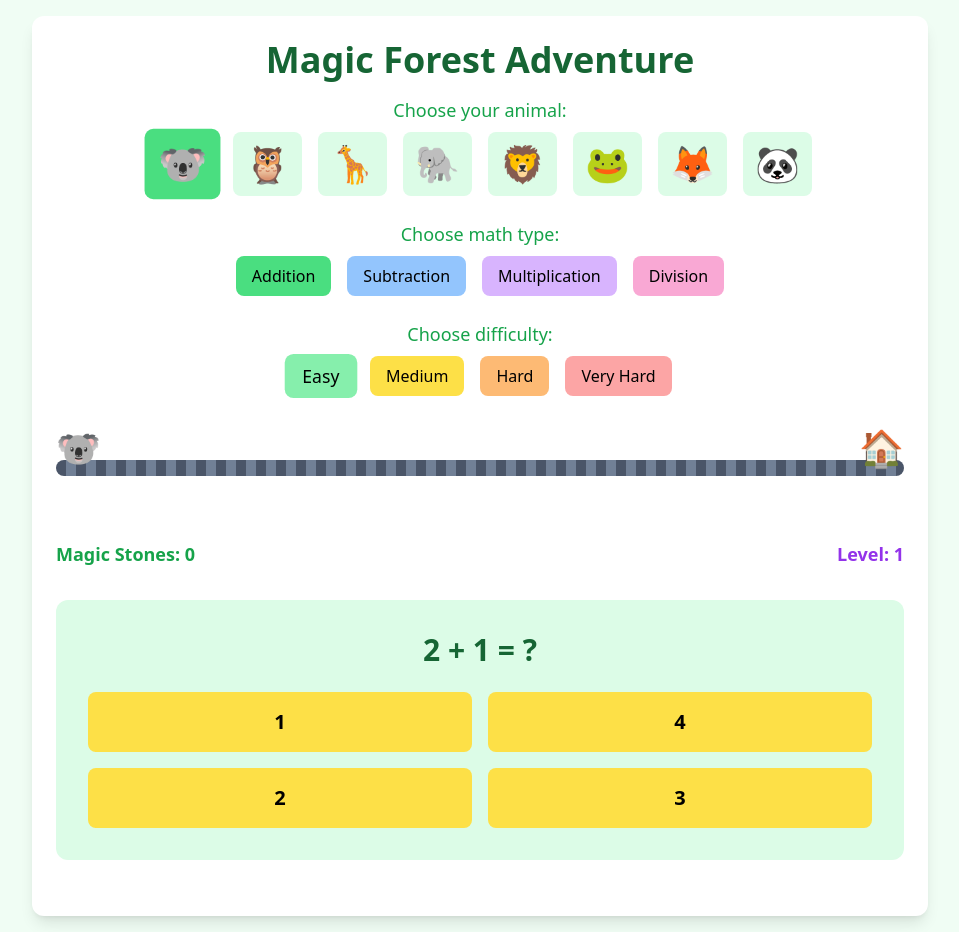
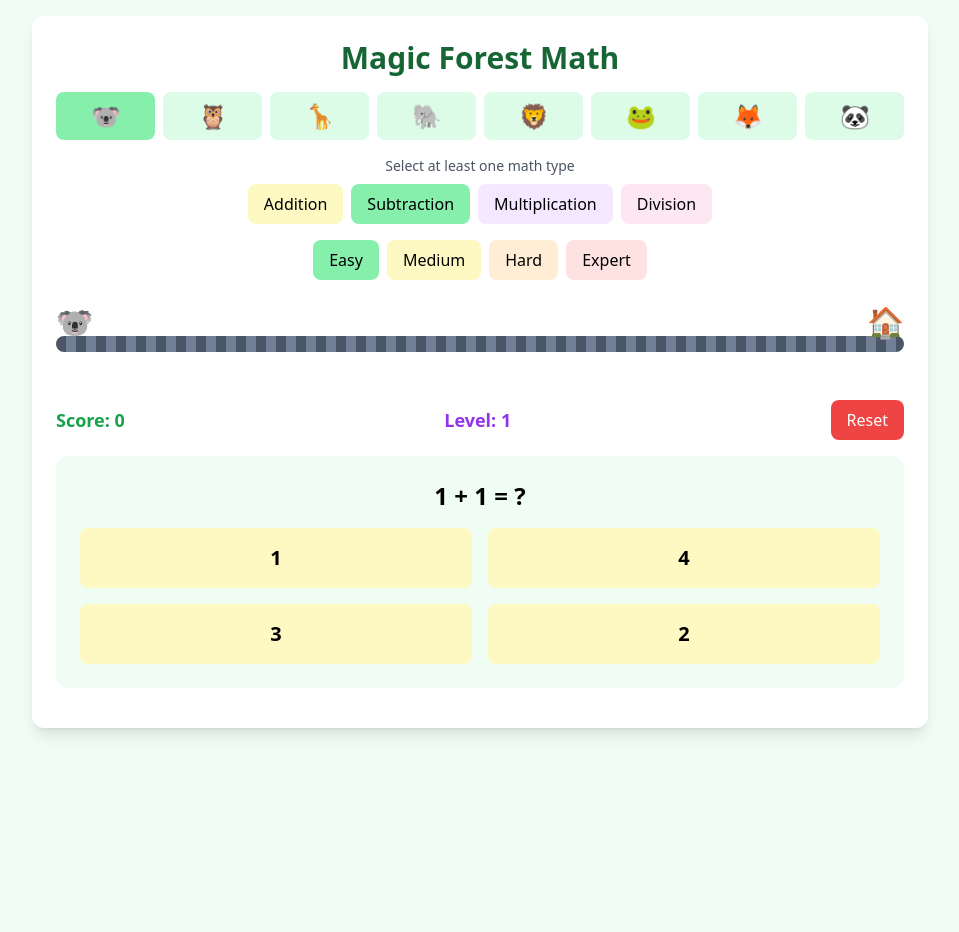
Before and after one commit to huynhkhanhduc/hello, a plain HTML site: page docs/magic-forest-math.html in a window 1280 px wide. Both pictures are taken after a click on the button "Easy". Shown: the whole page, without its empty margins (160-1119 px from the left). After the commit the page ends 800 px from the top, so only its background shows below. Drawn offline with nearby package versions, Linux system fonts and the light colour scheme.

Commit message:
Fix Bugs

```diff
--- a/docs/magic-forest-math.html
+++ b/docs/magic-forest-math.html
@@ -6,287 +6,230 @@
   <script src="https://cdn.tailwindcss.com"></script>
   <script src="https://cdn.jsdelivr.net/npm/canvas-confetti@1.6.0/dist/confetti.browser.min.js"></script>
   <style>
+    .character {
+      transition: left 0.5s ease;
+    }
+    .character.hopping {
+      animation: hop 0.5s ease;
+    }
     @keyframes hop {
       0%, 100% { transform: translateY(0); }
       50% { transform: translateY(-20px); }
     }
-
-    .character {
-      transition: left 0.5s ease;
+    .progress-path {
+      background: linear-gradient(90deg, #4a5568 50%, #718096 50%);
+      background-size: 20px 100%;
     }
-
-    .character.hopping {
-      animation: hop 0.5s ease;
-    }
-
     .stone-glow {
       animation: glow 2s infinite;
     }
-
     @keyframes glow {
       0%, 100% { box-shadow: 0 0 5px #ffd700; }
       50% { box-shadow: 0 0 20px #ffd700; }
-    }
-
-    .progress-path {
-      background: repeating-linear-gradient(
-        90deg,
-        #4a5568,
-        #4a5568 10px,
-        #718096 10px,
-        #718096 20px
-      );
-    }
-
-    .animal-option {
-      transition: all 0.3s ease;
-      cursor: pointer;
-    }
-
-    .animal-option:hover {
-      transform: scale(1.1);
-    }
-
-    .animal-option.selected {
-      background-color: #4ade80;
-      transform: scale(1.1);
-    }
-
-    .math-type-btn.selected {
-      background-color: #4ade80;
-    }
-
-    .difficulty-btn.selected {
-      transform: scale(1.1);
     }
   </style>
 </head>
 <body class="bg-green-50 min-h-screen p-4">
   <div class="max-w-4xl mx-auto bg-white rounded-xl shadow-lg p-6">
-    <!-- Header -->
-    <div class="text-center mb-8">
-      <h1 class="text-4xl font-bold text-green-800 mb-4">Magic Forest Adventure</h1>
+    <!-- Game Header -->
+    <div class="text-center mb-6">
+      <h1 class="text-3xl font-bold text-green-800">Magic Forest Math</h1>
 
       <!-- Animal Selection -->
-      <div class="mb-6">
-        <h2 class="text-lg text-green-600 mb-2">Choose your animal:</h2>
-        <div class="flex justify-center gap-4 flex-wrap">
-          <div class="animal-option text-4xl p-3 rounded-lg bg-green-100" data-animal="🐨">🐨</div>
-          <div class="animal-option text-4xl p-3 rounded-lg bg-green-100" data-animal="🦉">🦉</div>
-          <div class="animal-option text-4xl p-3 rounded-lg bg-green-100" data-animal="🦒">🦒</div>
-          <div class="animal-option text-4xl p-3 rounded-lg bg-green-100" data-animal="🐘">🐘</div>
-          <div class="animal-option text-4xl p-3 rounded-lg bg-green-100" data-animal="🦁">🦁</div>
-          <div class="animal-option text-4xl p-3 rounded-lg bg-green-100" data-animal="🐸">🐸</div>
-          <div class="animal-option text-4xl p-3 rounded-lg bg-green-100" data-animal="🦊">🦊</div>
-          <div class="animal-option text-4xl p-3 rounded-lg bg-green-100" data-animal="🐼">🐼</div>
+      <div class="my-4">
+        <div class="grid grid-cols-4 sm:grid-cols-8 gap-2">
+          <div class="animal p-2 rounded-lg bg-green-100 cursor-pointer hover:scale-110 transition-transform text-2xl text-center" data-animal="🐨">🐨</div>
+          <div class="animal p-2 rounded-lg bg-green-100 cursor-pointer hover:scale-110 transition-transform text-2xl text-center" data-animal="🦉">🦉</div>
+          <div class="animal p-2 rounded-lg bg-green-100 cursor-pointer hover:scale-110 transition-transform text-2xl text-center" data-animal="🦒">🦒</div>
+          <div class="animal p-2 rounded-lg bg-green-100 cursor-pointer hover:scale-110 transition-transform text-2xl text-center" data-animal="🐘">🐘</div>
+          <div class="animal p-2 rounded-lg bg-green-100 cursor-pointer hover:scale-110 transition-transform text-2xl text-center" data-animal="🦁">🦁</div>
+          <div class="animal p-2 rounded-lg bg-green-100 cursor-pointer hover:scale-110 transition-transform text-2xl text-center" data-animal="🐸">🐸</div>
+          <div class="animal p-2 rounded-lg bg-green-100 cursor-pointer hover:scale-110 transition-transform text-2xl text-center" data-animal="🦊">🦊</div>
+          <div class="animal p-2 rounded-lg bg-green-100 cursor-pointer hover:scale-110 transition-transform text-2xl text-center" data-animal="🐼">🐼</div>
         </div>
       </div>
 
-      <!-- Math Type Selection -->
-      <div class="mb-6">
-        <h2 class="text-lg text-green-600 mb-2">Choose math type:</h2>
-        <div class="flex justify-center gap-4 flex-wrap">
-          <button class="math-type-btn px-4 py-2 rounded-lg bg-yellow-300 hover:bg-yellow-400" data-type="+">Addition</button>
-          <button class="math-type-btn px-4 py-2 rounded-lg bg-blue-300 hover:bg-blue-400" data-type="-">Subtraction</button>
-          <button class="math-type-btn px-4 py-2 rounded-lg bg-purple-300 hover:bg-purple-400" data-type="×">Multiplication</button>
-          <button class="math-type-btn px-4 py-2 rounded-lg bg-pink-300 hover:bg-pink-400" data-type="÷">Division</button>
+      <!-- Math Types -->
+      <div class="my-4">
+        <p class="text-sm text-gray-600 mb-2">Select at least one math type</p>
+        <div class="flex flex-wrap justify-center gap-2">
+          <button class="math-type px-4 py-2 rounded-lg bg-yellow-100 hover:bg-yellow-200" data-type="+">Addition</button>
+          <button class="math-type px-4 py-2 rounded-lg bg-blue-100 hover:bg-blue-200" data-type="-">Subtraction</button>
+          <button class="math-type px-4 py-2 rounded-lg bg-purple-100 hover:bg-purple-200" data-type="×">Multiplication</button>
+          <button class="math-type px-4 py-2 rounded-lg bg-pink-100 hover:bg-pink-200" data-type="÷">Division</button>
         </div>
       </div>
 
-      <!-- Difficulty Selection -->
-      <div class="mb-6">
-        <h2 class="text-lg text-green-600 mb-2">Choose difficulty:</h2>
-        <div class="flex justify-center gap-4 flex-wrap">
-          <button class="difficulty-btn px-4 py-2 rounded-lg bg-green-300 hover:bg-green-400" data-difficulty="easy">Easy</button>
-          <button class="difficulty-btn px-4 py-2 rounded-lg bg-yellow-300 hover:bg-yellow-400" data-difficulty="medium">Medium</button>
-          <button class="difficulty-btn px-4 py-2 rounded-lg bg-orange-300 hover:bg-orange-400" data-difficulty="hard">Hard</button>
-          <button class="difficulty-btn px-4 py-2 rounded-lg bg-red-300 hover:bg-red-400" data-difficulty="very-hard">Very Hard</button>
+      <!-- Difficulty -->
+      <div class="my-4">
+        <div class="flex flex-wrap justify-center gap-2">
+          <button class="difficulty px-4 py-2 rounded-lg bg-green-100 hover:bg-green-200" data-level="easy">Easy</button>
+          <button class="difficulty px-4 py-2 rounded-lg bg-yellow-100 hover:bg-yellow-200" data-level="medium">Medium</button>
+          <button class="difficulty px-4 py-2 rounded-lg bg-orange-100 hover:bg-orange-200" data-level="hard">Hard</button>
+          <button class="difficulty px-4 py-2 rounded-lg bg-red-100 hover:bg-red-200" data-level="expert">Expert</button>
         </div>
       </div>
     </div>
 
-    <!-- Progress Bar -->
-    <div class="relative h-20 mb-8">
+    <!-- Game Area -->
+    <div class="relative h-20 mb-4">
       <div class="progress-path absolute w-full h-4 rounded-full top-8"></div>
-      <div id="character" class="character absolute text-4xl" style="left: 0; top: 0">🐨</div>
-      <div class="home absolute right-0 text-4xl">🏠</div>
+      <div id="character" class="character absolute text-3xl" style="left: 0; top: 0">🐨</div>
+      <div class="absolute right-0 top-0 text-3xl">🏠</div>
     </div>
 
-    <!-- Score and Level -->
-    <div class="flex justify-between mb-8">
-      <div class="text-lg font-bold text-green-600">Magic Stones: <span id="score">0</span></div>
+    <!-- Score Area -->
+    <div class="flex justify-between items-center mb-4">
+      <div class="text-lg font-bold text-green-600">Score: <span id="score">0</span></div>
       <div class="text-lg font-bold text-purple-600">Level: <span id="level">1</span></div>
+      <button id="resetBtn" class="px-4 py-2 bg-red-500 text-white rounded-lg hover:bg-red-600">Reset</button>
     </div>
 
-    <!-- Math Problem -->
-    <div class="bg-green-100 rounded-xl p-8 mb-8 text-center">
-      <div id="problem" class="text-3xl font-bold text-green-800 mb-6"></div>
-      <div id="options" class="grid grid-cols-2 gap-4">
-      </div>
+    <!-- Problem Area -->
+    <div class="bg-green-50 rounded-xl p-6 mb-4">
+      <div id="problem" class="text-2xl font-bold text-center mb-4"></div>
+      <div id="options" class="grid grid-cols-2 gap-4"></div>
     </div>
 
-    <!-- Magic Stones Collection -->
-    <div id="stones" class="flex flex-wrap gap-2">
-    </div>
+    <!-- Stones Collection -->
+    <div id="stones" class="flex flex-wrap gap-2"></div>
 
     <!-- Victory Screen -->
-    <div id="victory" class="hidden fixed inset-0 bg-black bg-opacity-50 flex items-center justify-center">
-      <div class="bg-white rounded-xl p-8 text-center">
-        <h2 class="text-3xl font-extrabold text-green-800 mb-4">🎉 Congratulations! 🎉</h2>
-        <p class="text-xl mb-6">You made it home!</p>
-        <button onclick="resetGame()" class="bg-blue-500 text-white px-6 py-3 rounded-lg hover:bg-blue-700">
-          Play Again
-        </button>
+    <div id="victory" class="hidden fixed inset-0 bg-black/50 flex items-center justify-center">
+      <div class="bg-white p-6 rounded-xl text-center">
+        <h2 class="text-2xl font-bold mb-4">🎉 Victory! 🎉</h2>
+        <button onclick="resetGame()" class="bg-blue-500 text-white px-4 py-2 rounded-lg hover:bg-blue-600">Play Again</button>
       </div>
     </div>
   </div>
 
   <script>
-    let score = 0;
-    let level = 1;
-    let correctAnswer = 0;
-    let selectedMathType = '+';
-    let selectedDifficulty = 'easy';
-    const totalLevels = 5;
-    const questionsPerLevel = 5;
-
-    const difficultySettings = {
-      'easy': { maxNumber: 10, questionsPerLevel: 5 },
-      'medium': { maxNumber: 20, questionsPerLevel: 7 },
-      'hard': { maxNumber: 50, questionsPerLevel: 10 },
-      'very-hard': { maxNumber: 100, questionsPerLevel: 12 }
+    const gameState = {
+      score: 0,
+      level: 1,
+      mathTypes: new Set(['+', '-']),
+      difficulty: 'easy',
+      character: '🐨',
+      currentAnswer: null,
+      difficulties: {
+        easy: { maxNum: 10, problems: 5 },
+        medium: { maxNum: 20, problems: 8 },
+        hard: { maxNum: 50, problems: 10 },
+        expert: { maxNum: 100, problems: 15 }
+      },
+      maxLevels: 5
     };
 
-    function initializeGame() {
-      // Animal selection
-      document.querySelectorAll('.animal-option').forEach(option => {
-        option.addEventListener('click', function() {
-          document.querySelectorAll('.animal-option').forEach(opt => opt.classList.remove('selected'));
-          this.classList.add('selected');
-          document.getElementById('character').textContent = this.dataset.animal;
-        });
-      });
+    function generateNumber(max) {
+      return Math.floor(Math.random() * max) + 1;
+    }
 
-      // Math type selection
-      document.querySelectorAll('.math-type-btn').forEach(btn => {
-        btn.addEventListener('click', function() {
-          document.querySelectorAll('.math-type-btn').forEach(b => b.classList.remove('selected'));
-          this.classList.add('selected');
-          selectedMathType = this.dataset.type;
-          resetGame();
-        });
-      });
-
-      // Difficulty selection
-      document.querySelectorAll('.difficulty-btn').forEach(btn => {
-        btn.addEventListener('click', function() {
-          document.querySelectorAll('.difficulty-btn').forEach(b => b.classList.remove('selected'));
-          this.classList.add('selected');
-          selectedDifficulty = this.dataset.difficulty;
-          resetGame();
-        });
-      });
-
-      // Select defaults
-      document.querySelector('.animal-option').classList.add('selected');
-      document.querySelector('.math-type-btn').classList.add('selected');
-      document.querySelector('.difficulty-btn').classList.add('selected');
+    function getRandomMathType() {
+      const types = Array.from(gameState.mathTypes);
+      return types[Math.floor(Math.random() * types.length)];
     }
 
     function generateProblem() {
-      const settings = difficultySettings[selectedDifficulty];
-      const maxNum = Math.min(settings.maxNumber, settings.maxNumber * level / totalLevels);
+      try {
+        if (gameState.mathTypes.size === 0) {
+          document.getElementById('problem').textContent = 'Please select at least one math type';
+          document.getElementById('options').innerHTML = '';
+          return;
+        }
 
-      let num1, num2;
+        const maxNum = Math.min(
+          gameState.difficulties[gameState.difficulty].maxNum,
+          gameState.difficulties[gameState.difficulty].maxNum * (gameState.level / gameState.maxLevels)
+        );
 
-      switch(selectedMathType) {
-        case '+':
-          num1 = Math.floor(Math.random() * maxNum) + 1;
-          num2 = Math.floor(Math.random() * maxNum) + 1;
-          correctAnswer = num1 + num2;
-          break;
-        case '-':
-          num2 = Math.floor(Math.random() * maxNum) + 1;
-          correctAnswer = Math.floor(Math.random() * maxNum) + 1;
-          num1 = correctAnswer + num2;
-          break;
-        case '×':
-          num1 = Math.floor(Math.random() * Math.sqrt(maxNum)) + 1;
-          num2 = Math.floor(Math.random() * Math.sqrt(maxNum)) + 1;
-          correctAnswer = num1 * num2;
-          break;
-        case '÷':
-          num2 = Math.floor(Math.random() * Math.sqrt(maxNum)) + 1;
-          correctAnswer = Math.floor(Math.random() * Math.sqrt(maxNum)) + 1;
-          num1 = num2 * correctAnswer;
-          break;
+        const type = getRandomMathType();
+        let num1, num2, answer;
+
+        if (type === '+') {
+          num1 = generateNumber(maxNum);
+          num2 = generateNumber(maxNum);
+          answer = num1 + num2;
+        } else if (type === '-') {
+          answer = generateNumber(maxNum);
+          num2 = generateNumber(maxNum);
+          num1 = answer + num2;
+        } else if (type === '×') {
+          num1 = generateNumber(Math.sqrt(maxNum));
+          num2 = generateNumber(Math.sqrt(maxNum));
+          answer = num1 * num2;
+        } else if (type === '÷') {
+          num2 = generateNumber(Math.sqrt(maxNum));
+          answer = generateNumber(Math.sqrt(maxNum));
+          num1 = num2 * answer;
+        }
+
+        gameState.currentAnswer = answer;
+        document.getElementById('problem').textContent = `${num1} ${type} ${num2} = ?`;
+        generateOptions(answer, type, num2);
+      } catch (error) {
+        console.error('Error generating problem:', error);
+        resetGame();
+      }
+    }
+
+    function generateOptions(answer, type, num2) {
+      const options = new Set([answer]);
+      const maxAttempts = 20;
+      let attempts = 0;
+
+      while (options.size < 4 && attempts < maxAttempts) {
+        let wrong;
+        if (type === '+' || type === '-') {
+          wrong = answer + (Math.floor(Math.random() * 5) - 2);
+        } else if (type === '×') {
+          wrong = answer + (Math.floor(Math.random() * 3) - 1) * num2;
+        } else if (type === '÷') {
+          wrong = answer + Math.floor(Math.random() * 3) - 1;
+        }
+
+        if (wrong > 0) options.add(wrong);
+        attempts++;
       }
 
-      document.getElementById('problem').textContent = `${num1} ${selectedMathType} ${num2} = ?`;
-
-      const options = [correctAnswer];
-      while (options.length < 4) {
-        let wrong;
-        switch(selectedMathType) {
-          case '+':
-          case '-':
-            wrong = correctAnswer + Math.floor(Math.random() * 5) - 2;
-            break;
-          case '×':
-            wrong = correctAnswer + (Math.floor(Math.random() * 5) - 2) * num2;
-            break;
-          case '÷':
-            wrong = correctAnswer + Math.floor(Math.random() * 3) - 1;
-            break;
-        }
-        if (!options.includes(wrong) && wrong > 0) options.push(wrong);
+      const optionsArray = Array.from(options);
+      while (optionsArray.length < 4) {
+        optionsArray.push(answer + optionsArray.length);
       }
 
-      options.sort(() => Math.random() - 0.5);
-
-      const optionsContainer = document.getElementById('options');
-      optionsContainer.innerHTML = '';
-      options.forEach(option => {
-        const button = document.createElement('button');
-        button.className = 'bg-yellow-300 rounded-lg p-4 text-xl font-bold hover:bg-yellow-400 transition-colors';
-        button.textContent = option;
-        button.onclick = () => checkAnswer(option);
-        optionsContainer.appendChild(button);
-      });
+      document.getElementById('options').innerHTML = optionsArray
+        .sort(() => Math.random() - 0.5)
+        .map(opt => `
+          <button onclick="checkAnswer(${opt})"
+                  class="bg-yellow-100 hover:bg-yellow-200 rounded-lg p-4 text-xl font-bold transition-colors">
+            ${opt}
+          </button>
+        `).join('');
     }
 
     function checkAnswer(answer) {
-      const buttons = document.getElementById('options').children;
-
-      if (answer === correctAnswer) {
-        score++;
-        document.getElementById('score').textContent = score;
+      if (answer === gameState.currentAnswer) {
+        gameState.score++;
+        document.getElementById('score').textContent = gameState.score;
 
         const stone = document.createElement('div');
-        stone.className = 'w-8 h-8 rounded-full bg-yellow-400 shadow-lg stone-glow';
+        stone.className = 'w-6 h-6 rounded-full bg-yellow-400 shadow-lg stone-glow';
         document.getElementById('stones').appendChild(stone);
 
         const character = document.getElementById('character');
-        const progress = (score / (totalLevels * difficultySettings[selectedDifficulty].questionsPerLevel)) * 100;
+        const progress = (gameState.score / (gameState.maxLevels * gameState.difficulties[gameState.difficulty].problems)) * 100;
         character.style.left = `${Math.min(progress, 100)}%`;
         character.classList.add('hopping');
         setTimeout(() => character.classList.remove('hopping'), 500);
 
-        if (score % difficultySettings[selectedDifficulty].questionsPerLevel === 0) {
-          level = Math.min(level + 1, totalLevels);
-          document.getElementById('level').textContent = level;
+        if (gameState.score % gameState.difficulties[gameState.difficulty].problems === 0) {
+          levelUp();
+        }
+
+        if (gameState.score >= gameState.maxLevels * gameState.difficulties[gameState.difficulty].problems) {
+          document.getElementById('victory').classList.remove('hidden');
           confetti({
             particleCount: 100,
             spread: 70,
-            origin: { y: 0.6 }
-          });
-        }
-
-        if (score >= totalLevels * difficultySettings[selectedDifficulty].questionsPerLevel) {
-          document.getElementById('victory').classList.remove('hidden');
-          confetti({
-            particleCount: 200,
-            spread: 160,
             origin: { y: 0.6 }
           });
           return;
@@ -294,20 +237,29 @@
 
         generateProblem();
       } else {
-        Array.from(buttons).forEach(button => {
-          if (parseInt(button.textContent) === answer) {
-            button.classList.add('animate-pulse', 'bg-red-300');
-            setTimeout(() => {
-              button.classList.remove('animate-pulse', 'bg-red-300');
-            }, 1000);
+        const buttons = document.getElementById('options').children;
+        for (let btn of buttons) {
+          if (parseInt(btn.textContent) === answer) {
+            btn.classList.add('bg-red-200');
+            setTimeout(() => btn.classList.remove('bg-red-200'), 500);
           }
-        });
+        }
       }
     }
 
+    function levelUp() {
+      gameState.level = Math.min(gameState.level + 1, gameState.maxLevels);
+      document.getElementById('level').textContent = gameState.level;
+      confetti({
+        particleCount: 50,
+        spread: 45,
+        origin: { y: 0.6 }
+      });
+    }
+
     function resetGame() {
-      score = 0;
-      level = 1;
+      gameState.score = 0;
+      gameState.level = 1;
       document.getElementById('score').textContent = '0';
       document.getElementById('level').textContent = '1';
       document.getElementById('stones').innerHTML = '';
@@ -316,8 +268,51 @@
       generateProblem();
     }
 
+    // Event Listeners
+    document.querySelectorAll('.animal').forEach(btn => {
+      btn.addEventListener('click', () => {
+        document.querySelectorAll('.animal').forEach(b => b.classList.remove('bg-green-300'));
+        btn.classList.add('bg-green-300');
+        gameState.character = btn.dataset.animal;
+        document.getElementById('character').textContent = gameState.character;
+      });
+    });
+
+    document.querySelectorAll('.math-type').forEach(btn => {
+      btn.addEventListener('click', () => {
+        const type = btn.dataset.type;
+        if (gameState.mathTypes.has(type)) {
+          if (gameState.mathTypes.size > 1) {
+            gameState.mathTypes.delete(type);
+            btn.classList.remove('bg-green-300');
+          }
+        } else {
+          gameState.mathTypes.add(type);
+          btn.classList.add('bg-green-300');
+        }
+        generateProblem();
+      });
+    });
+
+    document.querySelectorAll('.difficulty').forEach(btn => {
+      btn.addEventListener('click', () => {
+        document.querySelectorAll('.difficulty').forEach(b => b.classList.remove('bg-green-300'));
+        btn.classList.add('bg-green-300');
+        gameState.difficulty = btn.dataset.level;
+        resetGame();
+      });
+    });
+
+    document.getElementById('resetBtn').addEventListener('click', resetGame);
+
     // Initialize game
-    initializeGame();
+    document.querySelector('.animal').classList.add('bg-green-300');
+    document.querySelectorAll('.math-type').forEach(btn => {
+      if (['+', '-'].includes(btn.dataset.type)) {
+        btn.classList.add('bg-green-300');
+      }
+    });
+    document.querySelector('.difficulty').classList.add('bg-green-300');
     generateProblem();
   </script>
 </body>
```
